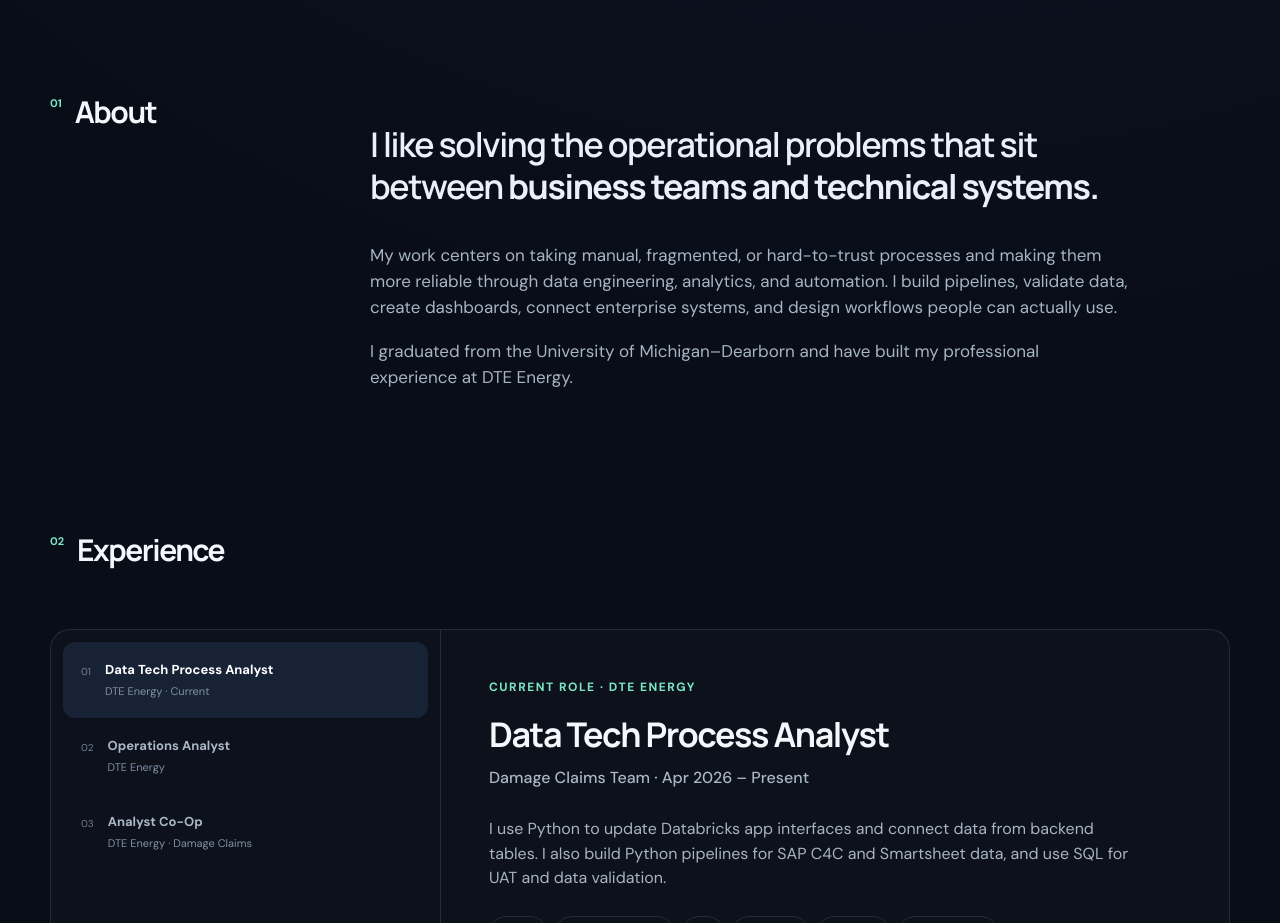
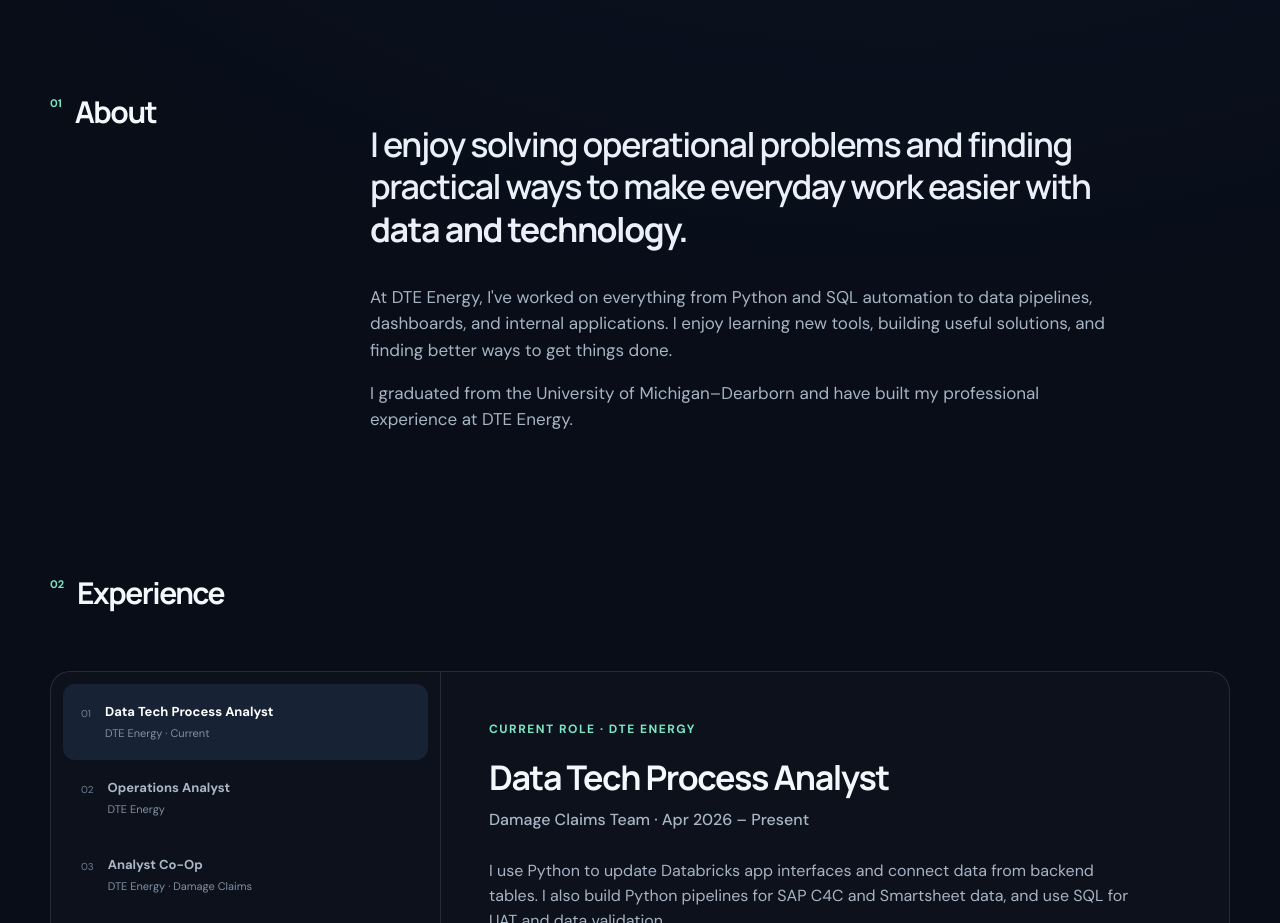
Before and after one commit to Rittikg123/rittik-portfolio, a plain HTML site: page index.html in a window 1280 px wide. Shown: the part 1080-2003 px from the top of the page. Drawn offline with Linux system fonts and the light colour scheme.

Commit message:
Update content in the About section of index.html
Revised the 'About' section to better reflect interests and experiences.

```diff
--- a/index.html
+++ b/index.html
@@ -48,8 +48,8 @@
     <section class="shell split" id="about">
       <div class="section-label reveal"><span>01</span><h2>About</h2></div>
       <div class="about reveal delay-1">
-        <p class="lead">I like solving the operational problems that sit between <strong>business teams and technical systems.</strong></p>
-        <p>My work centers on taking manual, fragmented, or hard-to-trust processes and making them more reliable through data engineering, analytics, and automation. I build pipelines, validate data, create dashboards, connect enterprise systems, and design workflows people can actually use.</p>
+        <p class="lead">I enjoy solving operational problems and finding practical ways to make everyday work easier with <strong>data and technology.</strong></p>
+        <p>At DTE Energy, I've worked on everything from Python and SQL automation to data pipelines, dashboards, and internal applications. I enjoy learning new tools, building useful solutions, and finding better ways to get things done.</p>
         <p>I graduated from the University of Michigan–Dearborn and have built my professional experience at DTE Energy.</p>
       </div>
     </section>
```
